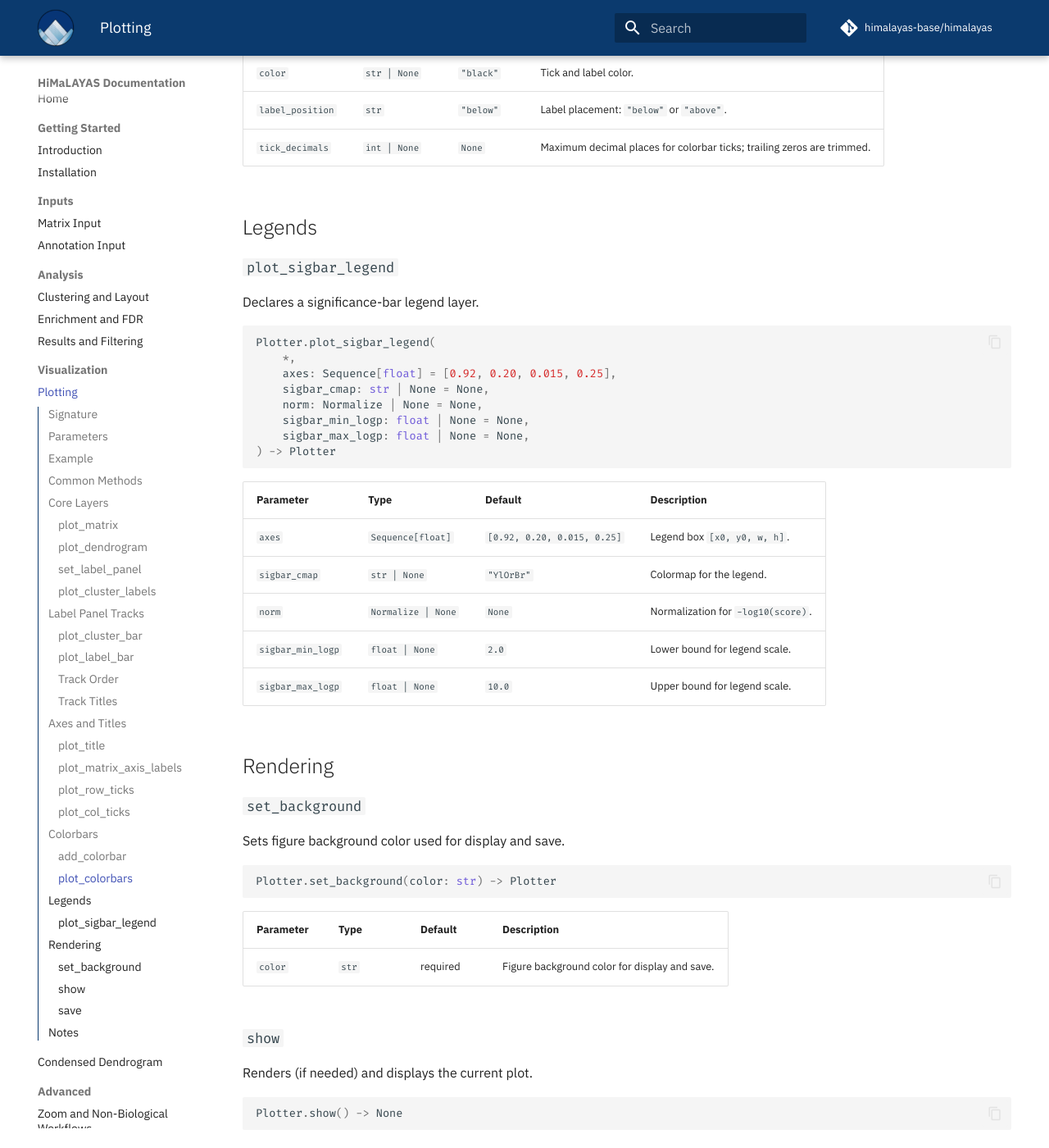
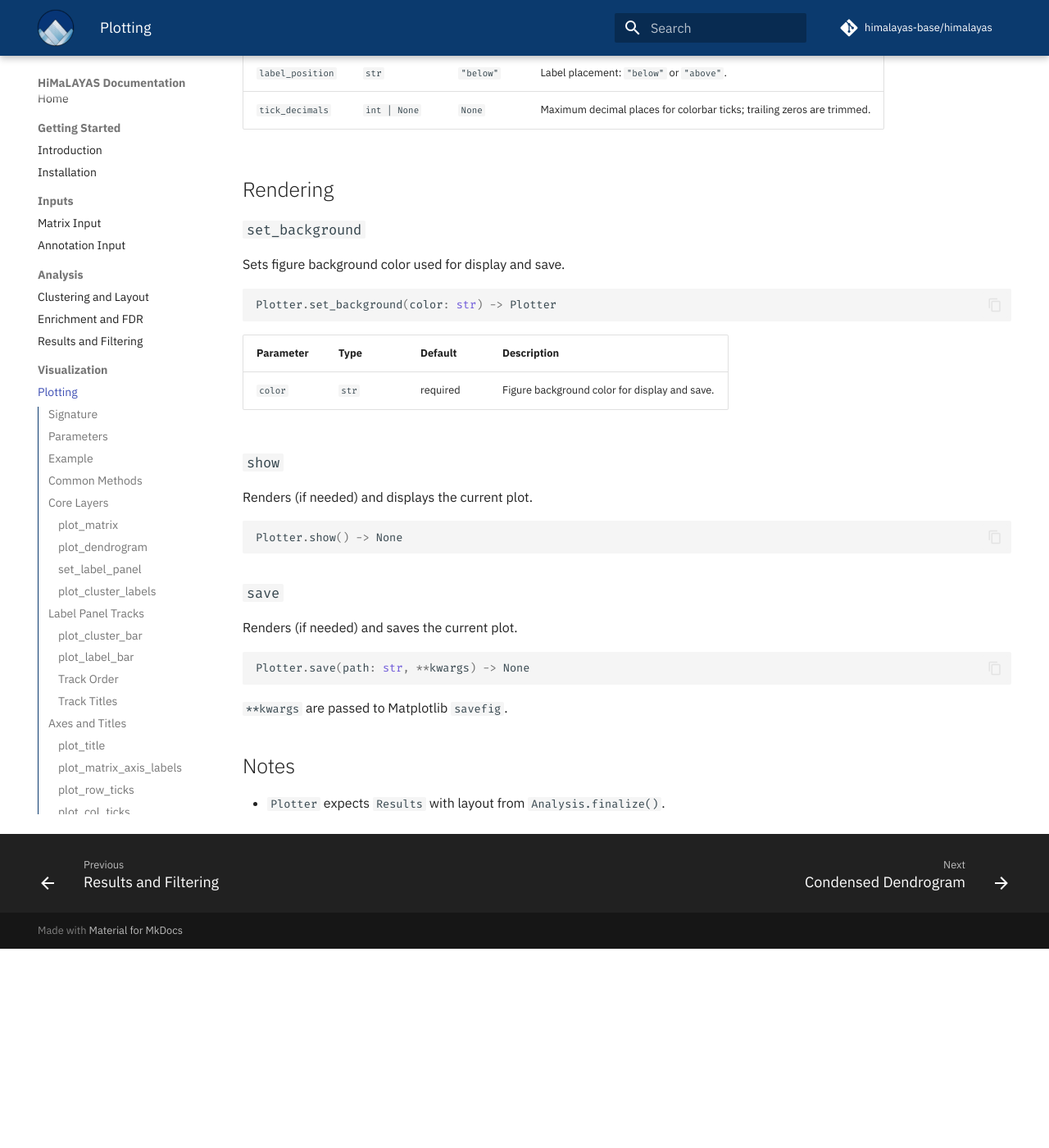
Before and after one commit to himalayas-base/himalayas-docs, an MkDocs documentation site: the page built from docs/7_plotting.md, in a window 1280 px wide and 1400 px high, scrolled down 15516 px. Shown: the whole window at 82% size. Built offline with MkDocs 1.6.1 and Material for MkDocs 9.7.7, drawn with Linux system fonts in a browser that asks for light colours; comment, search, counter and statistics services are not loaded; after the commit the page ends 16673 px from its top, so only the background shows below that; some of the changed text lies outside the part shown.

Commit message:
remove deprecated methods and params

````diff
--- a/docs/7_plotting.md
+++ b/docs/7_plotting.md
@@ -77,7 +77,6 @@ plotter.show()
 | `plotter.plot_col_ticks(...)` | Declares column tick labels for the matrix panel. |
 | `plotter.add_colorbar(...)` | Declares a figure-level colorbar specification. |
 | `plotter.plot_colorbars(...)` | Declares layout for the bottom colorbar strip. |
-| `plotter.plot_sigbar_legend(...)` | Declares a significance-bar legend layer. |
 | `plotter.set_background(...)` | Sets figure background color used for display and save. |
 | `plotter.show()` | Renders (if needed) and displays the current plot. |
 | `plotter.save(...)` | Renders (if needed) and saves the current plot. |
@@ -564,31 +563,6 @@ Plotter.plot_colorbars(
 | `label_position` | `str` | `"below"` | Label placement: `"below"` or `"above"`. |
 | `tick_decimals` | `int | None` | `None` | Maximum decimal places for colorbar ticks; trailing zeros are trimmed. |
 
-## Legends
-
-### `plot_sigbar_legend`
-
-Declares a significance-bar legend layer.
-
-```python
-Plotter.plot_sigbar_legend(
-    *,
-    axes: Sequence[float] = [0.92, 0.20, 0.015, 0.25],
-    sigbar_cmap: str | None = None,
-    norm: Normalize | None = None,
-    sigbar_min_logp: float | None = None,
-    sigbar_max_logp: float | None = None,
-) -> Plotter
-```
-
-| Parameter | Type | Default | Description |
-| --- | --- | --- | --- |
-| `axes` | `Sequence[float]` | `[0.92, 0.20, 0.015, 0.25]` | Legend box `[x0, y0, w, h]`. |
-| `sigbar_cmap` | `str | None` | `"YlOrBr"` | Colormap for the legend. |
-| `norm` | `Normalize | None` | `None` | Normalization for `-log10(score)`. |
-| `sigbar_min_logp` | `float | None` | `2.0` | Lower bound for legend scale. |
-| `sigbar_max_logp` | `float | None` | `10.0` | Upper bound for legend scale. |
-
 ## Rendering
 
 ### `set_background`
````
Also changed, not shown: docs/6_results.md (+0 -14 lines), docs/8_condensed_dendrogram.md (+1 -4 lines).
